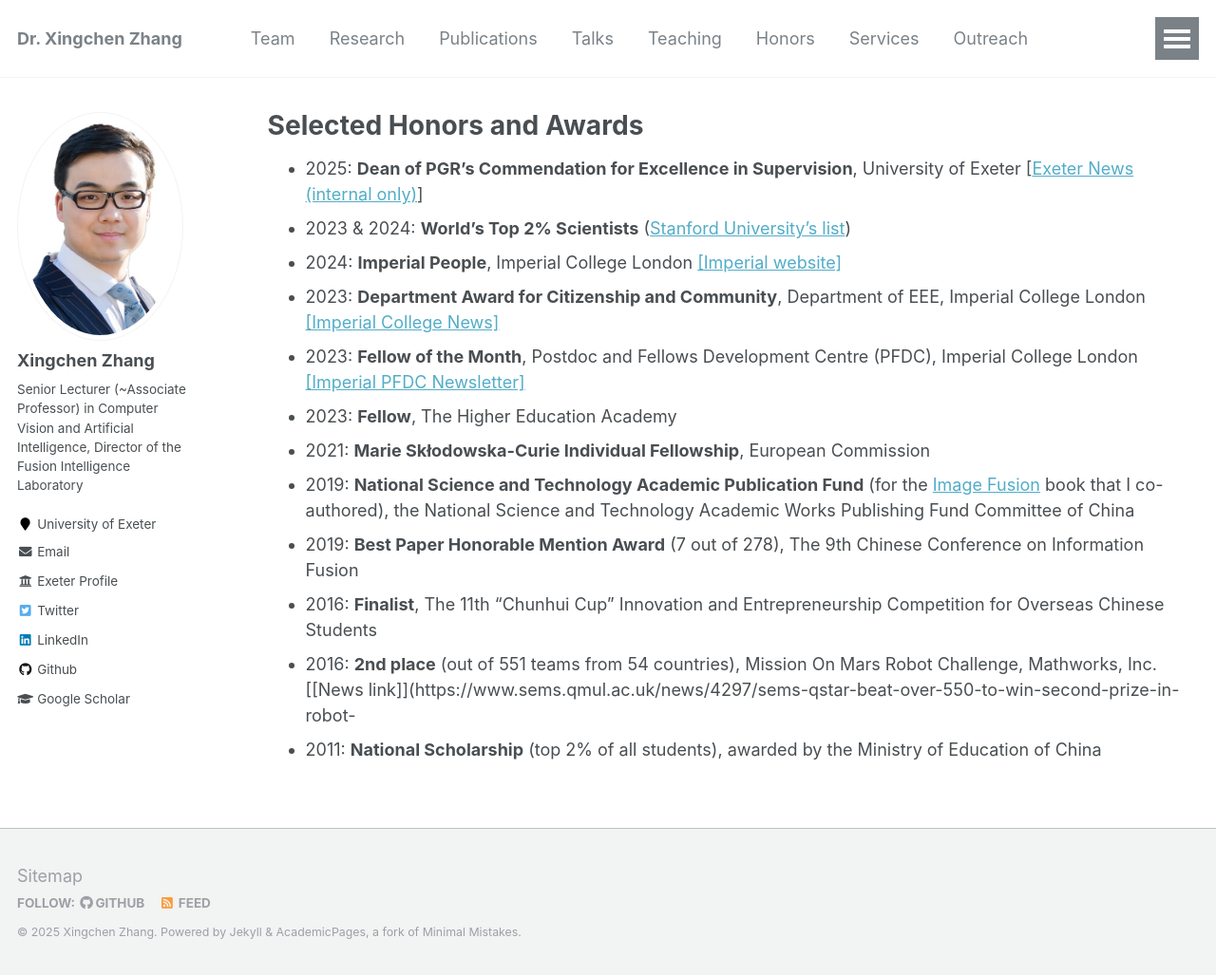
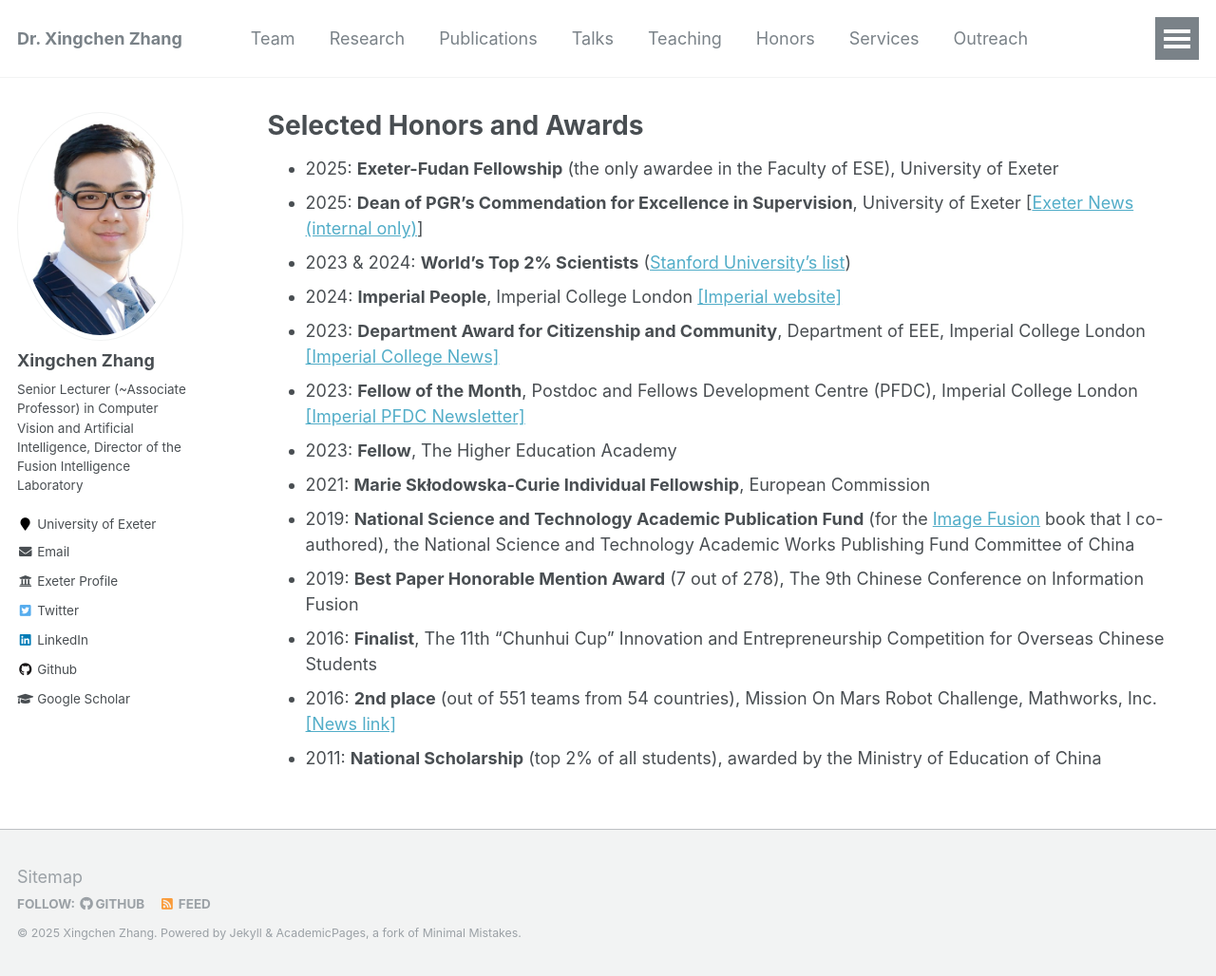
Before and after one commit to xingchenzhang/xingchenzhang.github.io, a Jekyll site: the page built from _pages/honors.md, in a window 1280 px wide and 1028 px high. Shown: the whole window at 95% size. Built offline with Jekyll 4.4.1, drawn with Linux system fonts in a browser that asks for light colours.

Commit message:
update honors

```diff
--- a/_pages/honors.md
+++ b/_pages/honors.md
@@ -6,6 +6,7 @@ author_profile: true
 ---
 {% include base_path %}
 
+- 2025: **Exeter-Fudan Fellowship** (the only awardee in the Faculty of ESE), University of Exeter
 - 2025: **Dean of PGR’s Commendation for Excellence in Supervision**, University of Exeter [[Exeter News (internal only)](https://uoeinternalcomms.newsweaver.com/7gj2uiim03/21vkxfbi5y24d208rfh9qq?email=true&lang=en&a=2&p=5082036&t=2322721)]
 - 2023 & 2024: **World's Top 2% Scientists** ([Stanford University's list](https://topresearcherslist.com/))
 - 2024:  **Imperial People**, Imperial College London [[Imperial website]](https://blogs.imperial.ac.uk/imperial-people/2024/03/11/xingchen-zhang-marie-sklodowska-curie-individual-fellow-department-of-electrical-and-electronic-engineering/)
@@ -16,5 +17,5 @@ author_profile: true
 - 2019: **National Science and Technology Academic Publication Fund** (for the [Image Fusion](https://link.springer.com/book/10.1007/978-981-15-4867-3#aboutAuthors) book that I co-authored), the National Science and Technology Academic Works Publishing Fund Committee of China
 - 2019: **Best Paper Honorable Mention Award** (7 out of 278), The 9th Chinese Conference on Information Fusion
 - 2016:   **Finalist**, The 11th "Chunhui Cup" Innovation and Entrepreneurship Competition for Overseas Chinese Students
-- 2016:   **2nd place** (out of 551 teams from 54 countries), Mission On Mars Robot Challenge, Mathworks, Inc. [[News link]](https://www.sems.qmul.ac.uk/news/4297/sems-qstar-beat-over-550-to-win-second-prize-in-robot-
+- 2016:   **2nd place** (out of 551 teams from 54 countries), Mission On Mars Robot Challenge, Mathworks, Inc. [[News link]](https://www.sems.qmul.ac.uk/news/4297/sems-qstar-beat-over-550-to-win-second-prize-in-robot)
 - 2011: **National Scholarship** (top 2% of all students), awarded by the Ministry of Education of China
```
